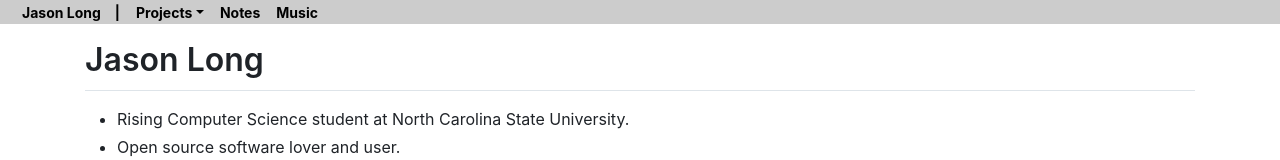
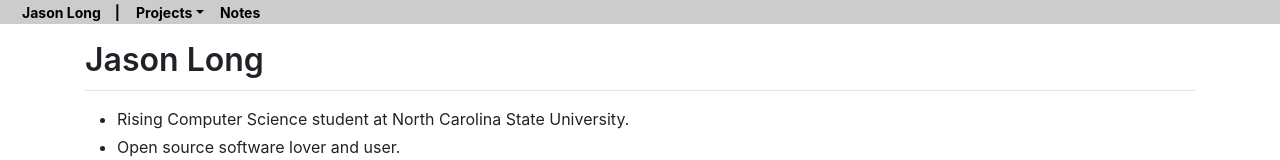
Before and after one commit to jsnal/portal, a Vue app: page / in a window 1280 px wide. Shown: the top 160 px of the page. Built offline with nearby package versions, Linux system fonts and the light colour scheme.

Commit message:
refactor(components): move components around in prep
Moving the components around so I can prep for the project structure. I
also removed the music section for now so I can totally redo the notes
feature of the application. This is temporary, hopefully I can get back
to this feature in the future.

```diff
--- a/src/App.vue
+++ b/src/App.vue
@@ -17,7 +17,7 @@
               </b-dropdown-item>
             </b-nav-item-dropdown>
             <b-nav-item to="/notes">Notes</b-nav-item>
-            <b-nav-item to="/music">Music</b-nav-item>
+            <!-- <b&#45;nav&#45;item to="/music">Music</b&#45;nav&#45;item> -->
           </b-navbar-nav>
         </b-collapse>
       </b-navbar>
--- a/src/router/index.js
+++ b/src/router/index.js
@@ -25,11 +25,11 @@ const routes = [
     }],
     component: () => import('../views/Notes.vue'),
   },
-  {
-    path: '/music',
-    name: 'music',
-    component: () => import('../views/Music.vue'),
-  },
+  // {
+  //   path: '/music',
+  //   name: 'music',
+  //   component: () => import('../views/Music.vue'),
+  // },
   {
     path: '/projects/:project',
     name: 'projects',
```
Also changed, not shown: src/components/async/AsyncLoadError.vue (renamed from src/components/AsyncLoadError.vue), src/components/async/AsyncLoading.vue (renamed from src/components/AsyncLoading.vue), src/components/music/TrackList.vue (renamed from src/components/TrackList.vue).
